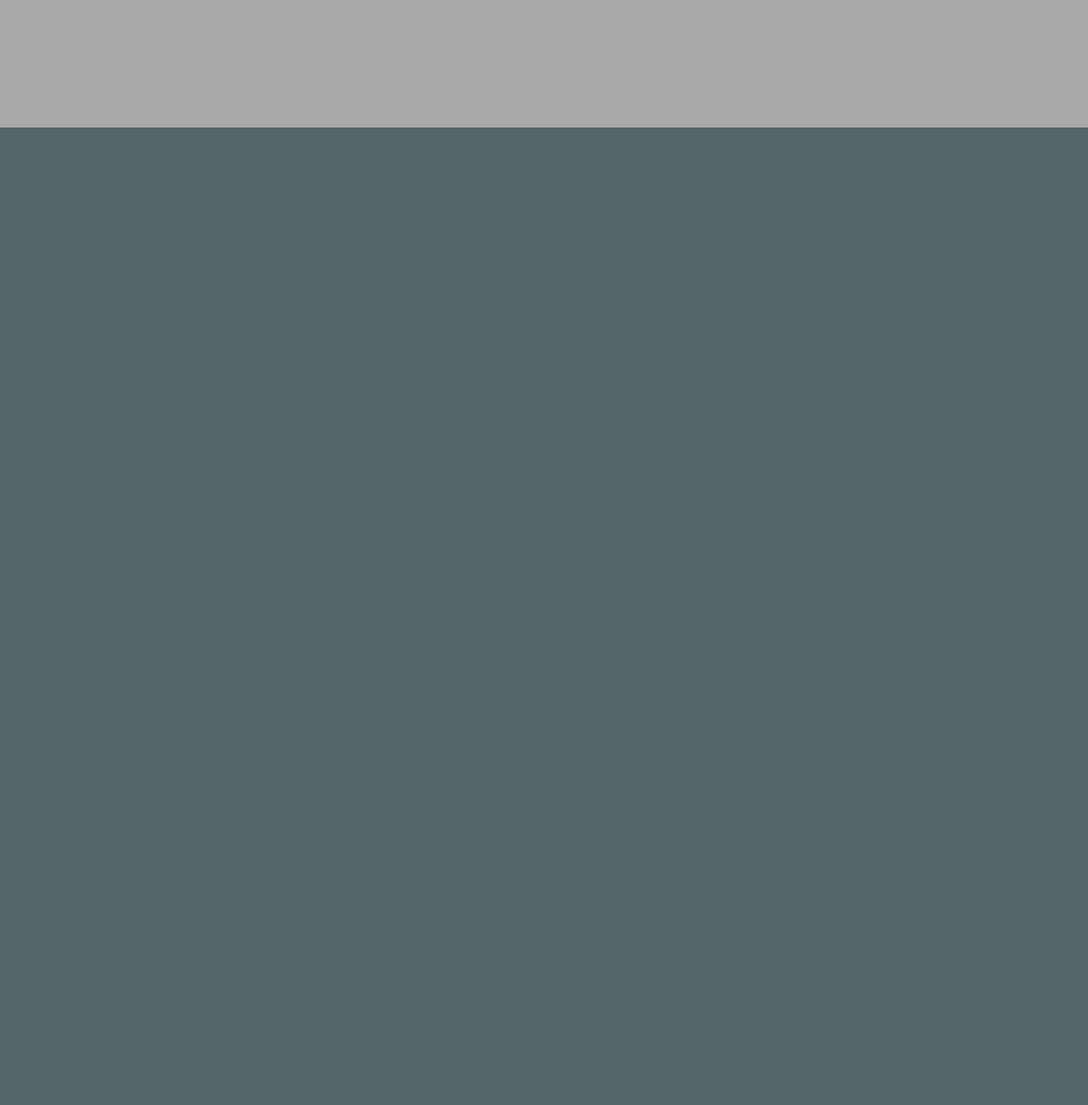
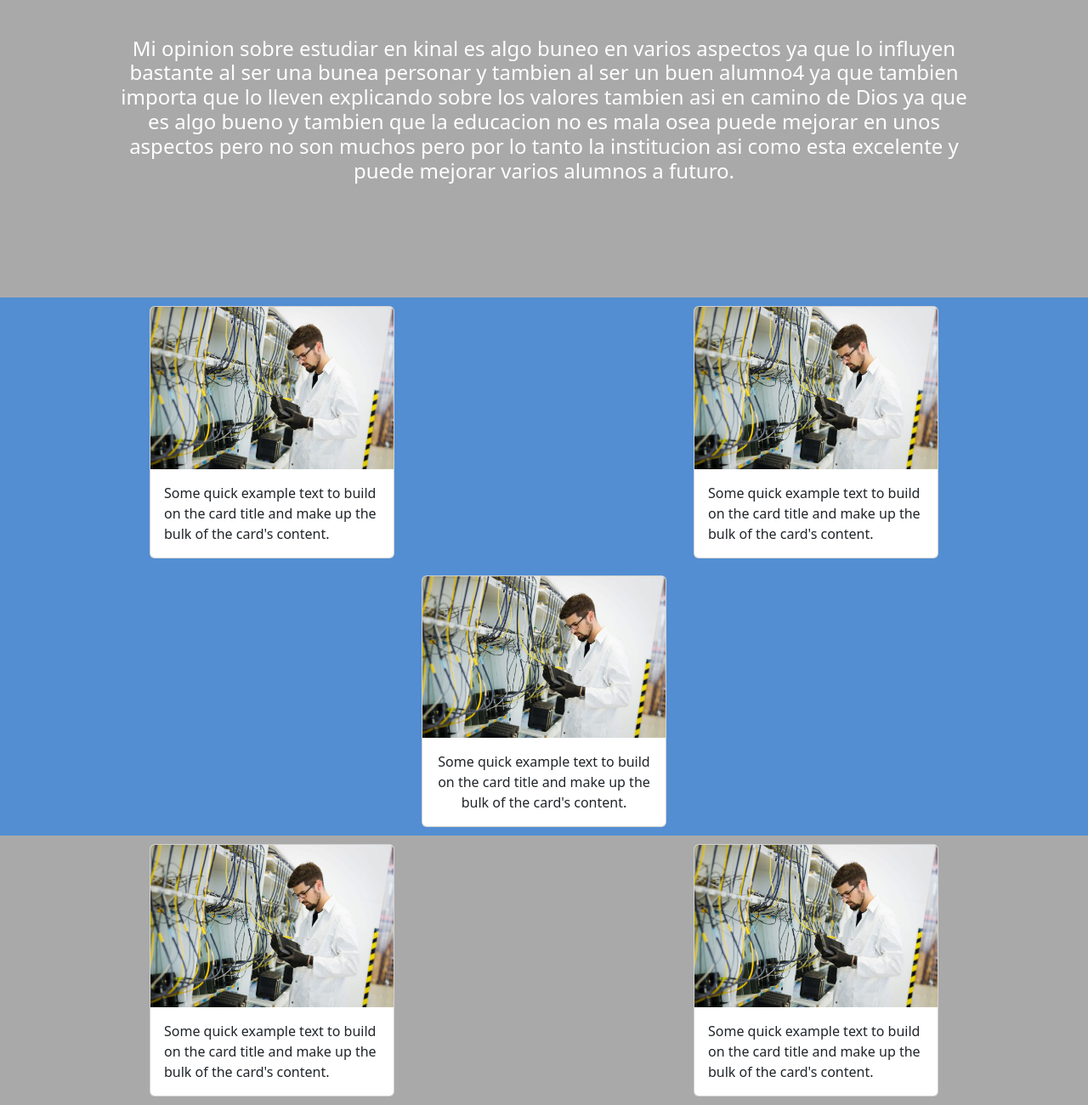
Before and after one commit to RobbinSisimit/Lab1IN6CV, a plain HTML site: page pagina3.html in a window 1280 px wide. Shown: the part 1366-2666 px from the top of the page at 85% size. Before the commit the page ends 1516 px from the top, so only its background shows below. Drawn offline with nearby package versions, Linux system fonts and the light colour scheme.

Commit message:
se mejoro la pagina de kinal

```diff
--- a/pagina3.css
+++ b/pagina3.css
@@ -1,13 +1,19 @@
 .dulce{
-    background-color: rgb(83, 100, 107);
+    background-color: white;
 }
-.elmerSantos{
-    textcolor: white
 
-}
 footer{
     text-align: center;
     padding: 127px;
     background-color: darkgray;
     color:white
 }
+.emely{
+    background-color: rgb(83, 142, 210);
+}
+.card{
+    margin: 10px;
+}
+.darlyn{
+    background-color: darkgray;
+}
--- a/pagina3.html
+++ b/pagina3.html
@@ -68,7 +68,6 @@
           <span class="visually-hidden">Next</span>
         </button>
       </div>
-      <div class="elmerSantos">
       <ul class="nav justify-content-center">
         <li class="nav-item">
           <a class="nav-link active" aria-current="page" href="#">Fundacion kinal</a>
@@ -83,7 +82,6 @@
           <a class="nav-link " aria-disabled="true">Diplomas tecnicas</a>
         </li>
       </ul>
-      </div>
       <div class="d-flex justify-content-around">
         <div class="card" style="width: 18rem;">
           <img src="assets/image/INGsistema.jpg" class="card-img-top" alt="...">
@@ -99,7 +97,53 @@
         </div>
       </div>
       <footer>
+        <h4>Mi opinion sobre estudiar en kinal es algo buneo en varios aspectos ya que lo influyen bastante al ser una bunea personar y tambien al ser un buen alumno4
+          ya que tambien importa que lo lleven explicando sobre los valores tambien asi en camino de Dios ya que es algo bueno y tambien que la educacion no es mala osea puede mejorar en
+          unos aspectos pero no son muchos pero por lo tanto la institucion asi como esta excelente y puede mejorar varios alumnos a futuro.
+        </h4>
       </footer>
+      <div class="emely">
+        <div class="d-flex justify-content-around">
+          <div class="card" style="width: 18rem;">
+            <img src="assets/image/INGsistema.jpg" class="card-img-top" alt="...">
+            <div class="card-body">
+              <p class="card-text">Some quick example text to build on the card title and make up the bulk of the card's content.</p>
+            </div>
+          </div>
+          <div class="d-flex justify-content-around">
+            <div class="card" style="width: 18rem;">
+              <img src="assets/image/INGsistema.jpg" class="card-img-top" alt="...">
+              <div class="card-body">
+                <p class="card-text">Some quick example text to build on the card title and make up the bulk of the card's content.</p>
+              </div>
+            </div>
+          </div>
+      </div>
+      <center><div class="d-flex justify-content-around">
+        <div class="card" style="width: 18rem;">
+          <img src="assets/image/INGsistema.jpg" class="card-img-top" alt="...">
+          <div class="card-body">
+            <p class="card-text">Some quick example text to build on the card title and make up the bulk of the card's content.</p>
+          </div>
+        </div>
+      </div></center>
+      <div class="darlyn">
+        <div class="d-flex justify-content-around">
+          <div class="card" style="width: 18rem;">
+            <img src="assets/image/INGsistema.jpg" class="card-img-top" alt="...">
+            <div class="card-body">
+              <p class="card-text">Some quick example text to build on the card title and make up the bulk of the card's content.</p>
+            </div>
+          </div>
+          <div class="d-flex justify-content-around">
+            <div class="card" style="width: 18rem;">
+              <img src="assets/image/INGsistema.jpg" class="card-img-top" alt="...">
+              <div class="card-body">
+                <p class="card-text">Some quick example text to build on the card title and make up the bulk of the card's content.</p>
+              </div>
+            </div>
+          </div>
+      </div>
     <script src="https://cdn.jsdelivr.net/npm/bootstrap@5.3.3/dist/js/bootstrap.bundle.min.js" integrity="sha384-YvpcrYf0tY3lHB60NNkmXc5s9fDVZLESaAA55NDzOxhy9GkcIdslK1eN7N6jIeHz" crossorigin="anonymous"></script>
 </body>
 </html>
```
Also changed, not shown: pagina2.css (+7 -1 lines), pagina2.html (+7 -13 lines).
